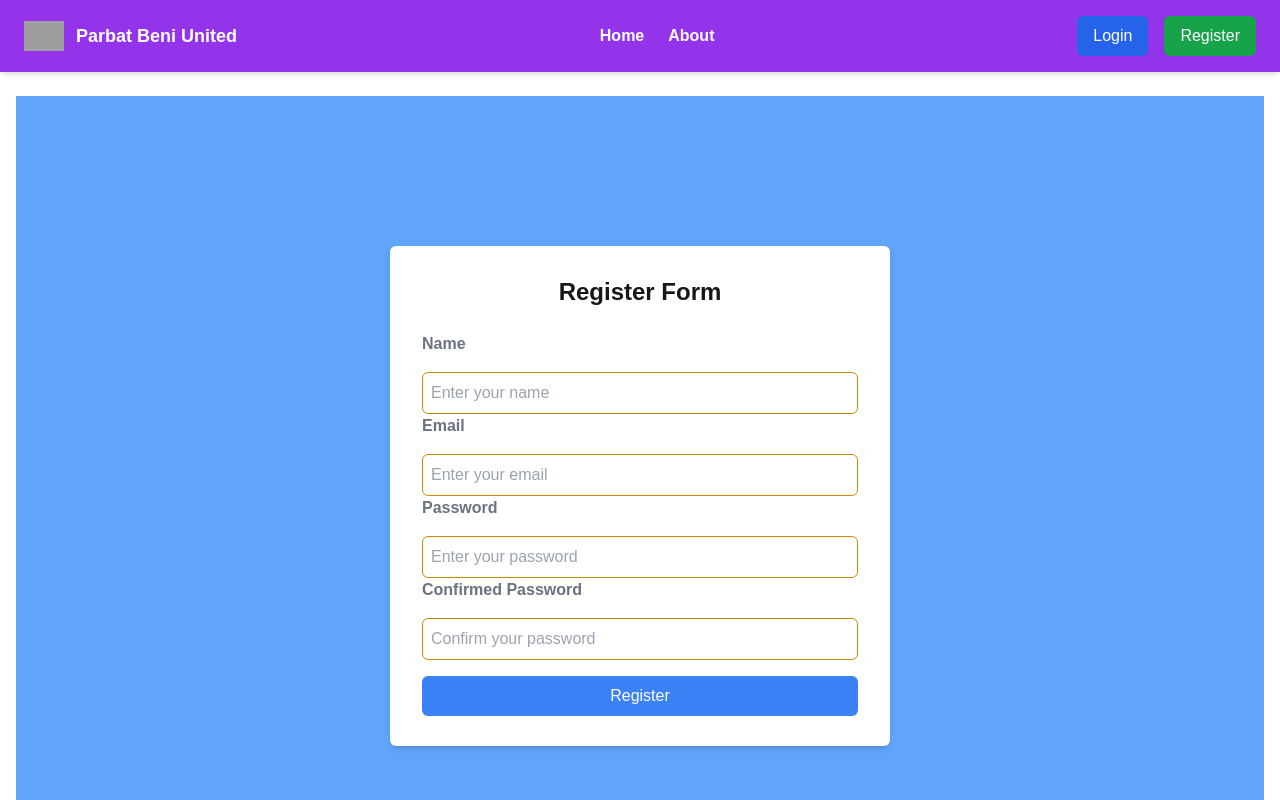
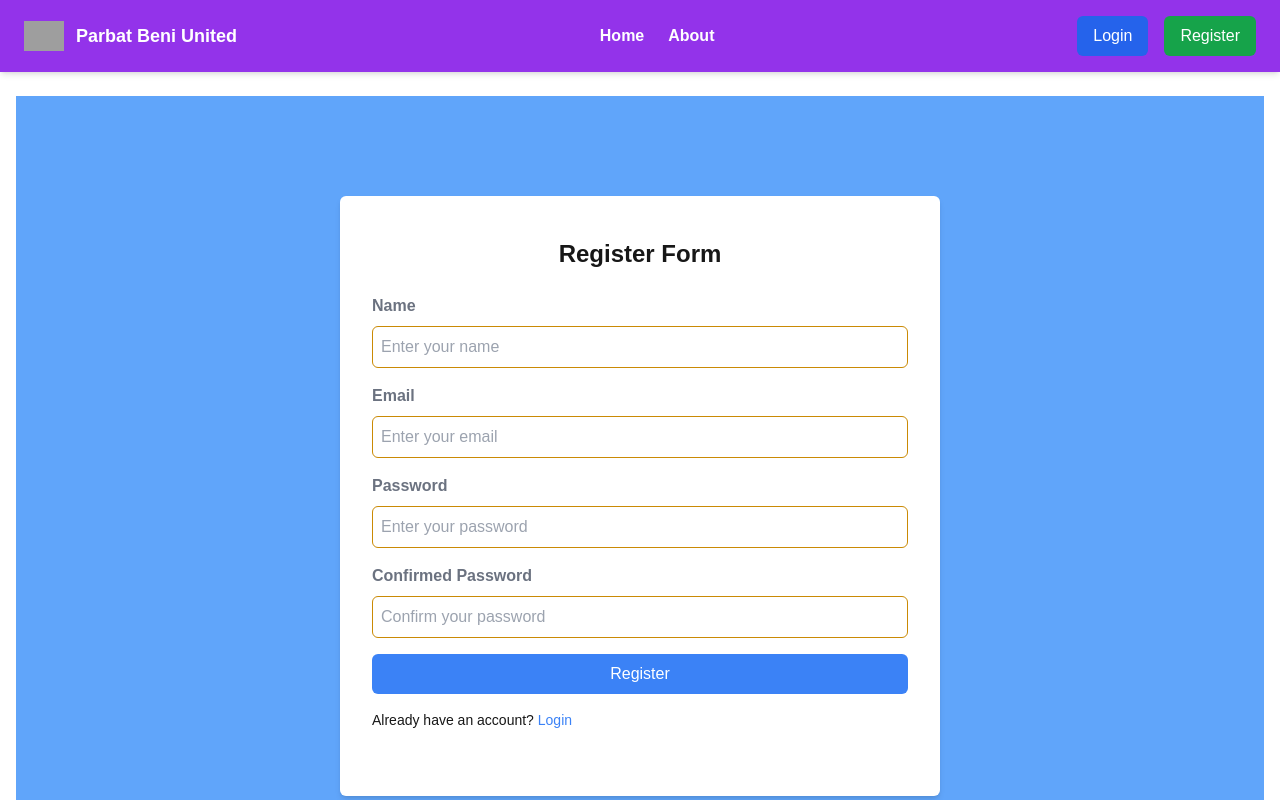
Before and after one commit to yogesh243000/clientpb, a Next.js app: page /register in a window 1280 px wide. Shown: the top 800 px of the page. Built offline with nearby package versions, Linux system fonts and the light colour scheme; no server answers; grey boxes are pictures that could not be loaded.

Commit message:
register and login setup successfully

```diff
--- a/app/(auth)/login/page.jsx
+++ b/app/(auth)/login/page.jsx
@@ -6,6 +6,7 @@ import { Button } from "../../../components/ui/Button";
 import { Error } from "../../../components/ui/Error"; // Add this import
 import { useRouter } from "next/navigation"; // Import useRouter
 import axiosInstance from "../../../lib/axiosInstance";
+import Link from "next/link";
 
 const LoginPage = () => {
   const [email, setEmail] = useState("");
@@ -47,6 +48,7 @@ const LoginPage = () => {
         <h1 className="text-2xl font-bold text-center">Login Form</h1>{" "}
         {/* Fixed Title */}
         <form onSubmit={handleSubmit} className="mt-6 space-y-4">
+          <div className="flex flex-col gap-2">
             <Label text="Email" id="email" />
             <Input
               type="email"
@@ -54,6 +56,8 @@ const LoginPage = () => {
               value={email}
               onChange={(e) => setEmail(e.target.value)}
             />
+          </div>
+          <div className="flex flex-col gap-2">
             <Label text="Password" id="password" />
             <Input
               type="password"
@@ -61,11 +65,20 @@ const LoginPage = () => {
               value={password}
               onChange={(e) => setPassword(e.target.value)}
             />
+          </div>
           <Error error={error} /> {/* Display error message */}
           <Button type="submit" disabled={isLoading}>
             {isLoading ? "Logging in..." : "Login"}
           </Button>
         </form>
+        <div className="pb-6 mt-4">
+          <p className="text-sm">
+            Don't have an account?{" "}
+            <span className="hover:underline text-blue-500">
+              <Link href="/register">Register</Link>
+            </span>
+          </p>
+        </div>
       </div>
     </main>
   );
--- a/app/(auth)/register/page.jsx
+++ b/app/(auth)/register/page.jsx
@@ -5,7 +5,7 @@ import { Input } from "../../../components/ui/Input";
 import { Button } from "../../../components/ui/Button";
 import { Label } from "../../../components/ui/Label";
 import axiosInstance from "../../../lib/axiosInstance";
-
+import Link from "next/link";
 import { useRouter } from "next/navigation";
 
 const RegisterPage = () => {
@@ -49,26 +49,31 @@ const RegisterPage = () => {
   };
 
   return (
-    <main className="min-h-screen w-full flex items-center justify-center bg-blue-400">
-      <div className="flex flex-col justify-center bg-white w-[500px] h-[500px] rounded-md shadow-md p-8">
+    <main className="h-screen flex items-center justify-center bg-blue-400">
+      <div className="flex flex-col justify-center bg-white w-[600px] h-[600px] rounded-md shadow-md p-8">
         <h1 className="text-2xl font-bold text-center">Register Form</h1>
         <form onSubmit={handleSubmit} className="mt-6 space-y-4">
+          <div className="flex flex-col gap-2">
             <Label text="Name" id="name" />
             <Input
+              className="flex flex-col gap-2"
               type="text"
               placeholder="Enter your name"
               value={name}
               onChange={(e) => setName(e.target.value)}
             />
+          </div>
+          <div className="flex flex-col gap-2">
+            <Label text="Email" id="email" />
 
-          <Label text="Email" id="email" />
             <Input
               type="email"
               placeholder="Enter your email"
               value={email}
               onChange={(e) => setEmail(e.target.value)}
             />
-
+          </div>
+          <div className="flex flex-col gap-2">
             <Label text="Password" id="password" />
             <Input
               type="password"
@@ -76,6 +81,8 @@ const RegisterPage = () => {
               value={password}
               onChange={(e) => setPassword(e.target.value)}
             />
+          </div>
+          <div className="flex flex-col gap-2">
             <Label text="Confirmed Password" id="password" />
             <Input
               type="password"
@@ -83,13 +90,21 @@ const RegisterPage = () => {
               value={confirmedPassword}
               onChange={(e) => setConfirmPassword(e.target.value)}
             />
-
+          </div>
           <Error error={error} />
 
           <Button type="submit" disabled={isLoading}>
             Register
           </Button>
         </form>
+        <div className="pb-6 mt-4">
+          <p className="text-sm ">
+            Already have an account?{" "}
+            <span className="hover:underline text-blue-500">
+              <Link href="/login">Login</Link>
+            </span>
+          </p>
+        </div>
       </div>
     </main>
   );
```
Lines whose indentation alone changed are shown as unchanged.
